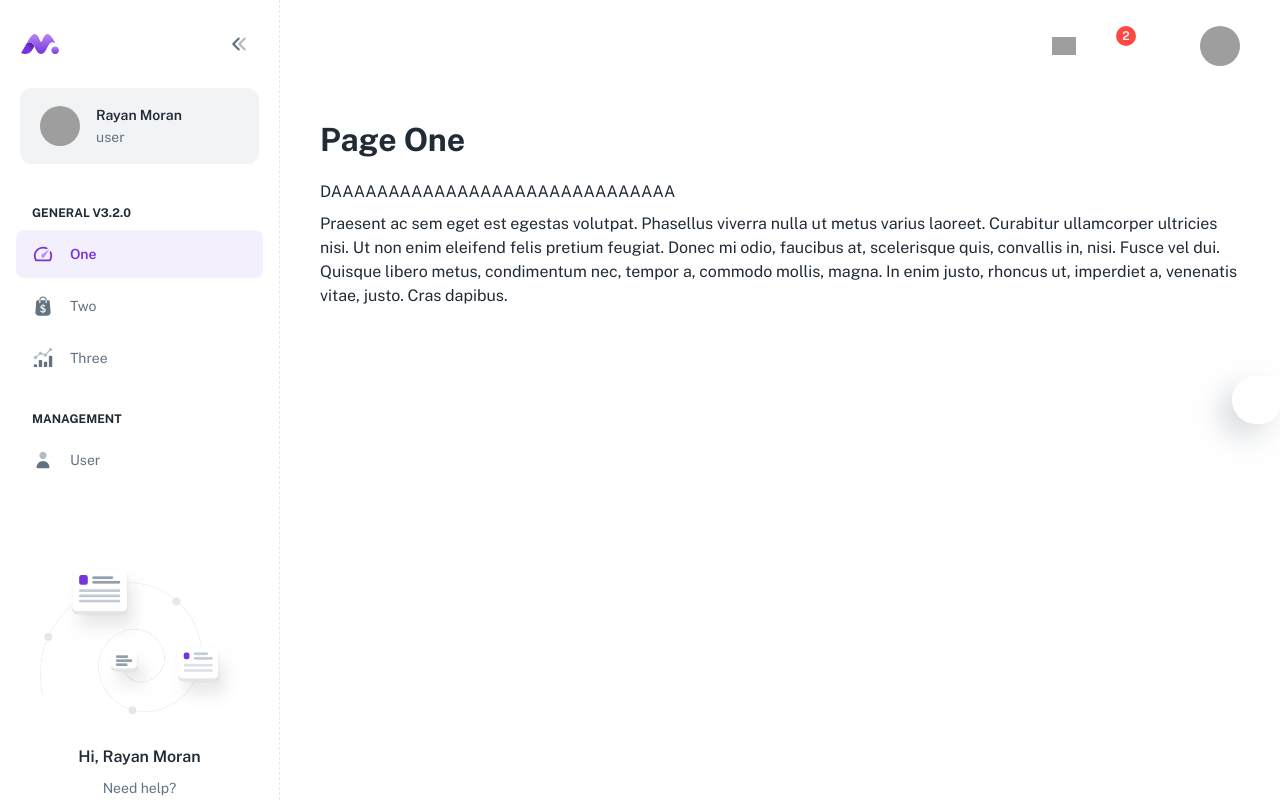
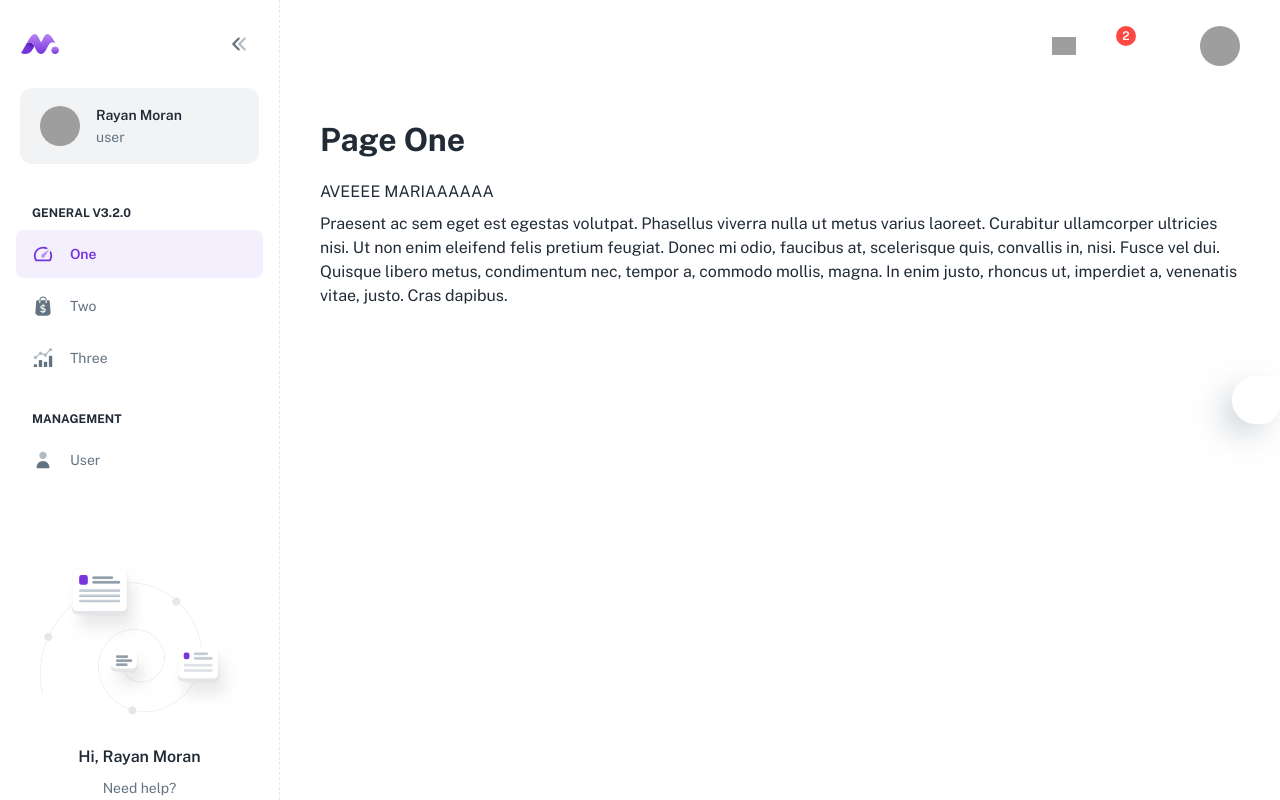
Before and after one commit to CarlosAmul/pagetest, a React (Create React App) app: page /pagetest/one in a window 1280 px wide. Built offline with nearby package versions, Linux system fonts and the light colour scheme; grey boxes are pictures that could not be loaded; some icons are missing.

Commit message:
test change deployment

```diff
--- a/src/pages/PageOne.js
+++ b/src/pages/PageOne.js
@@ -17,7 +17,7 @@ export default function PageOne() {
           Page One
         </Typography>
         <Typography gutterBottom>
-          DAAAAAAAAAAAAAAAAAAAAAAAAAAAAAA
+          AVEEEE MARIAAAAAA
         </Typography>
         <Typography>
           Praesent ac sem eget est egestas volutpat. Phasellus viverra nulla ut metus varius laoreet. Curabitur
```
